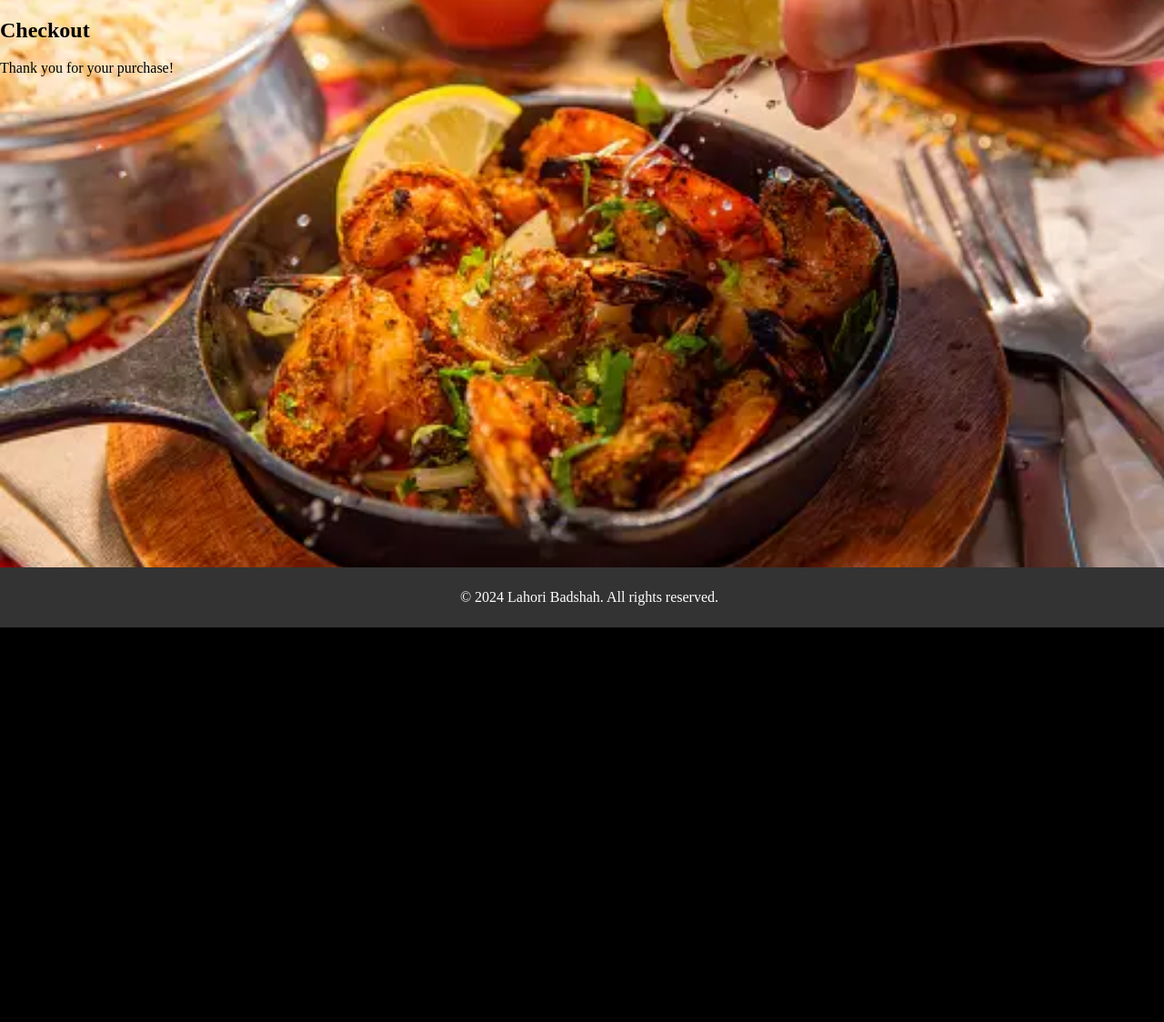
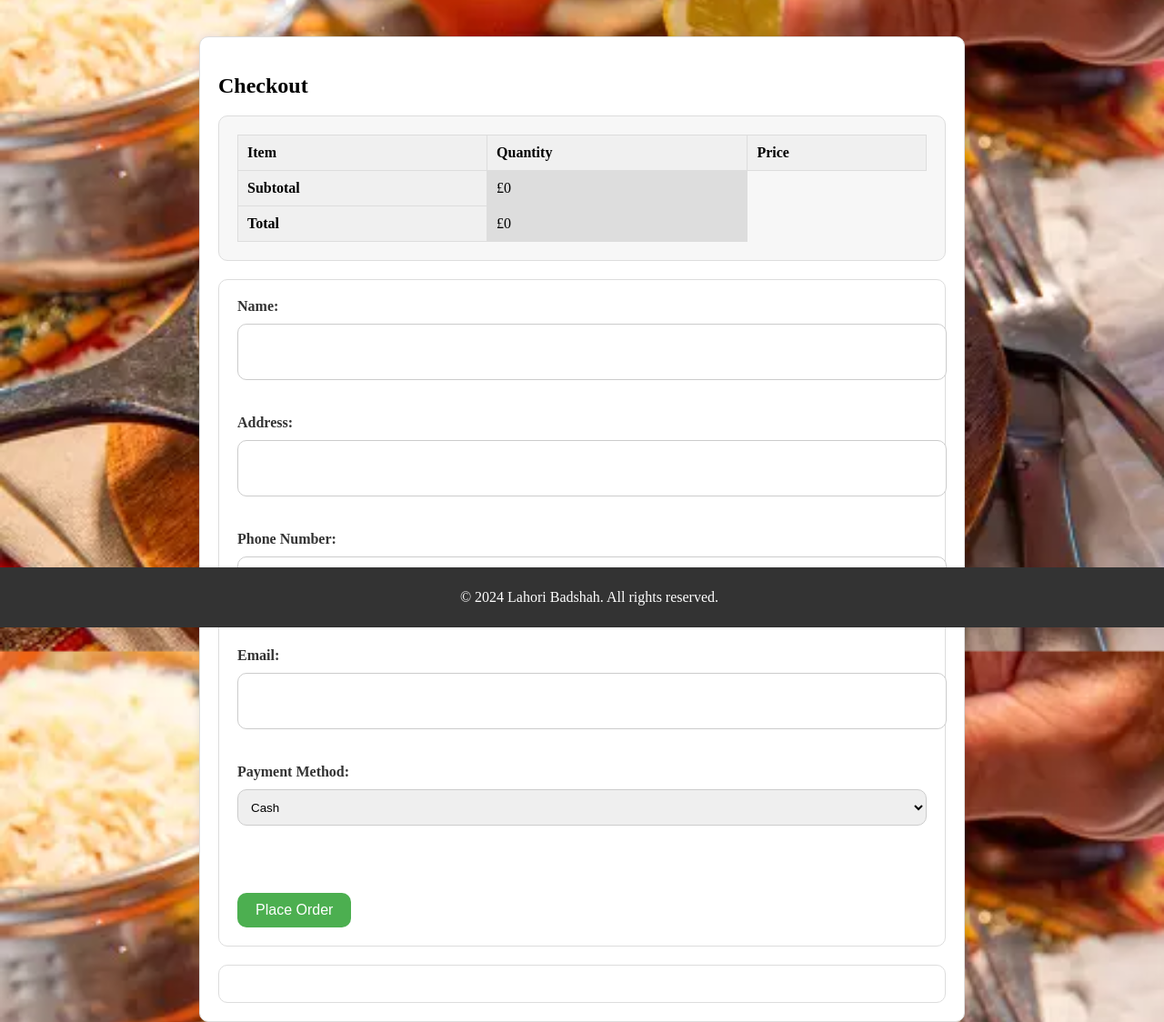
Before and after one commit to eshamudasar/restaurant-website, a Flask app: page /checkout in a window 1280 px wide. Shown: the part 110-1234 px from the top of the page at 91% size. Before the commit the page ends 800 px from the top, so only its background shows below. Run offline with Flask 3, Linux system fonts and the light colour scheme; some libraries are stand-ins or nearby versions.

Commit message:
Update checkout.html

```diff
--- a/templates/checkout.html
+++ b/templates/checkout.html
@@ -1,5 +1,65 @@
-{% extends 'base.html' %}
+{% extends "base.html" %}
+
+{% block title %}Checkout Page{% endblock %}
+
 {% block content %}
-<h2>Checkout</h2>
-<p>Thank you for your purchase!</p>
+<div class="checkout">
+    <h2>Checkout</h2>
+    <div class="order-summary">
+      <table id="cart-table">
+        <tr>
+          <th>Item</th>
+          <th>Quantity</th>
+          <th>Price</th>
+        </tr>
+        {% for item in cart_items.values() %}
+        <tr>
+          <td>{{ item.name }}</td>
+          <td>x{{ item.quantity }}</td>
+          <td>£{{ item.price }}</td>
+        </tr>
+        {% endfor %}
+        <tr>
+          <th>Subtotal</th>
+          <td>£{{ subtotal }}</td>
+        </tr>
+        <tr>
+          <th>Total</th>
+          <td>£{{ total }}</td>
+        </tr>
+      </table>
+    </div>
+    <form id="checkout-form" class="checkout-form">
+        <label for="name">Name:</label>
+        <input type="text" id="name" name="name" required><br><br>
+        <label for="address">Address:</label>
+        <input type="text" id="address" name="address" required><br><br>
+        <label for="phone">Phone Number:</label>
+        <input type="tel" id="phone" name="phone" required><br><br>
+        <label for="email">Email:</label>
+        <input type="email" id="email" name="email" required><br><br>
+        <label for="payment_method">Payment Method:</label>
+        <select id="payment_method" name="payment_method" required>
+          <option value="cash">Cash</option>
+          <option value="card">Card</option>
+        </select><br><br>
+
+        <!-- Card payment method fields -->
+        <div id="card-payment-method" style="display: none;">
+          <label for="card_number">Card Number:</label>
+          <input type="text" id="card_number" name="card_number"><br><br>
+          <label for="expiration_date">Expiration Date:</label>
+          <input type="text" id="expiration_date" name="expiration_date"><br><br>
+          <label for="security_code">Security Code:</label>
+          <input type="text" id="security_code" name="security_code"><br><br>
+
+        </div>
+      </select><br><br>
+      <input type="submit" value="Place Order" class="checkout-btn">
+    </form>
+    <div id="order-status" class="order-status">
+      <!-- order status message will be displayed here -->
+    </div>
+  </div>
+  <script src="{{ url_for('static', filename='js/script.js') }}"></script>
 {% endblock %}
```
